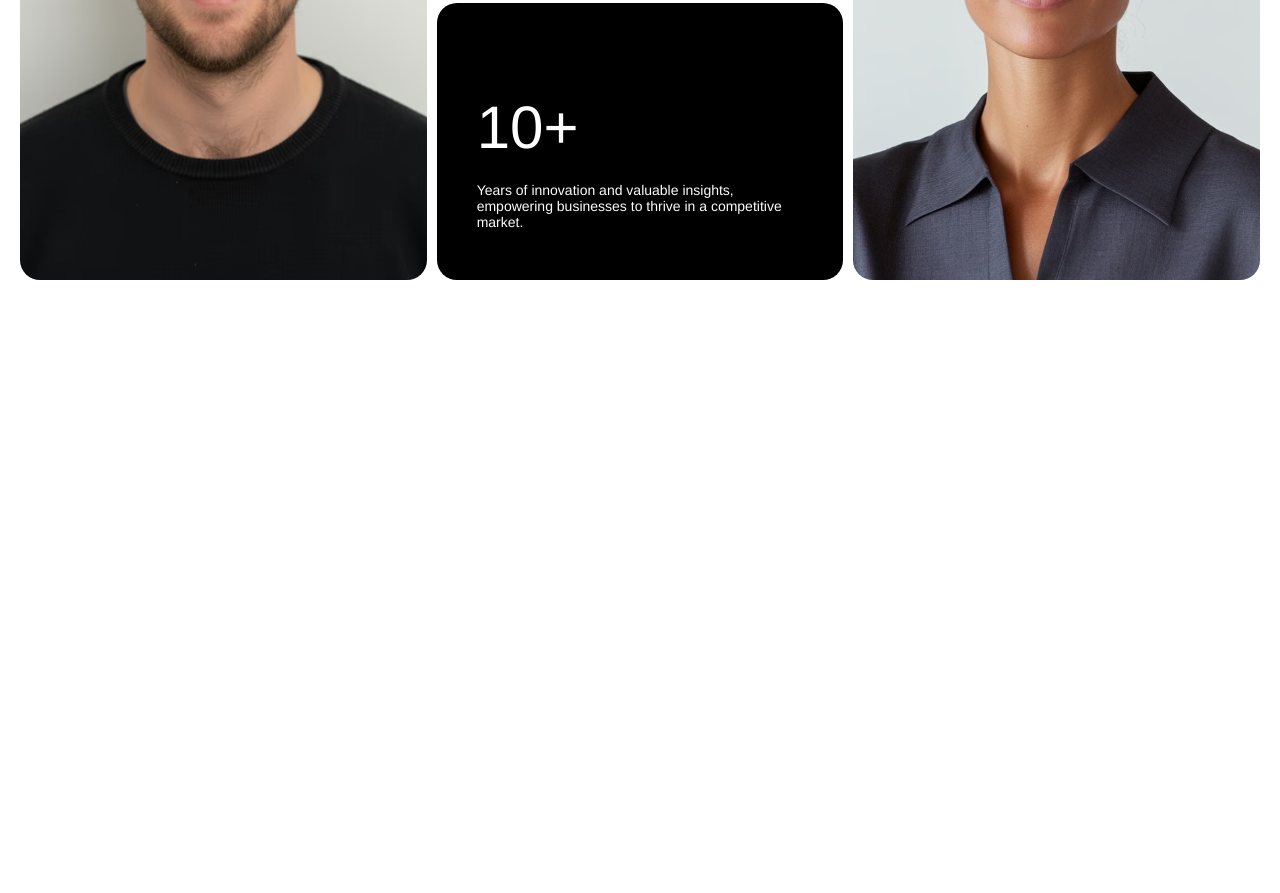
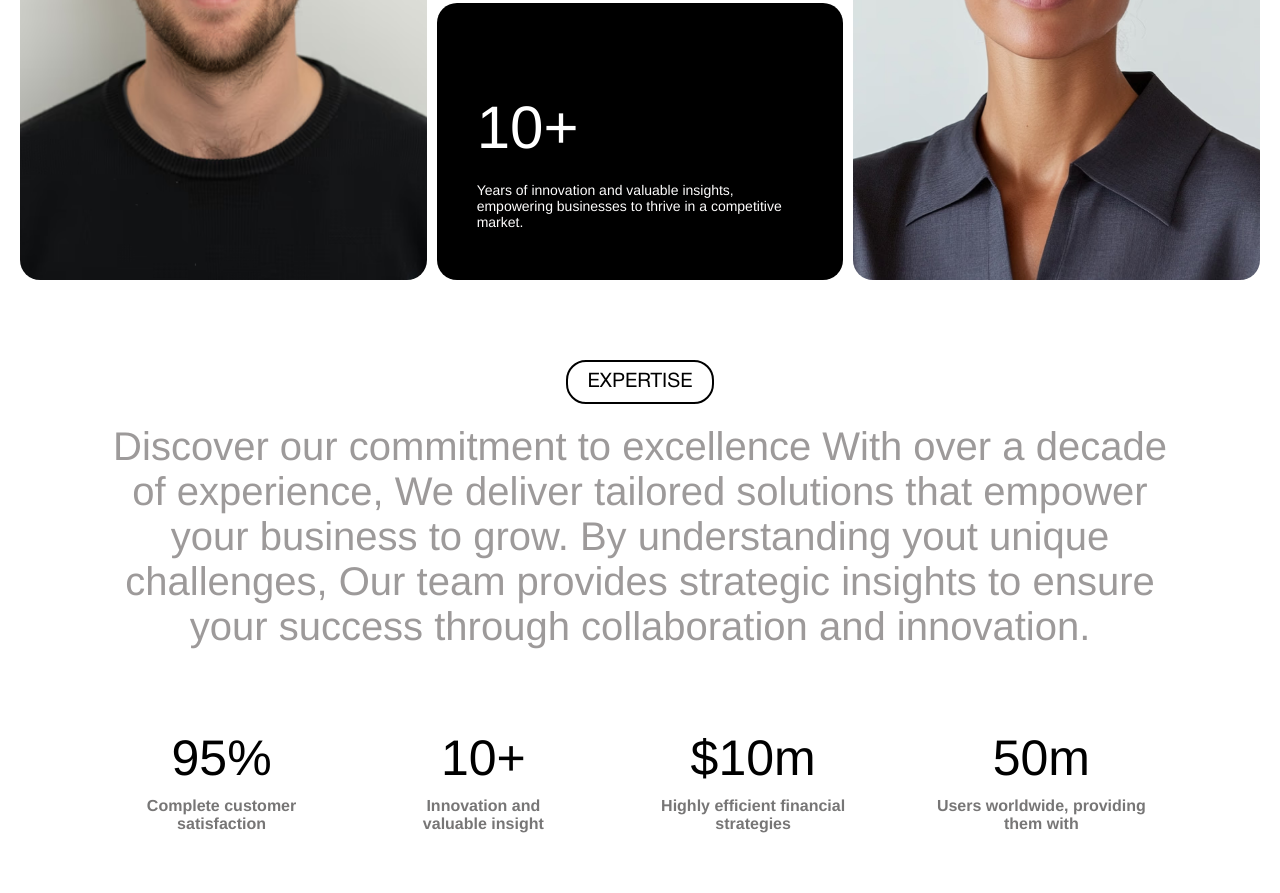
Before and after one commit to tanisha1527/cohort_task_8, a plain HTML site: page index.html in a window 1280 px wide. Shown: the part 730-1623 px from the top of the page. Before the commit the page ends 1030 px from the top, so only its background shows below. Drawn offline with nearby package versions, Linux system fonts and the light colour scheme.

Commit message:
add section_1

```diff
--- a/index.html
+++ b/index.html
@@ -60,6 +60,30 @@
             <h4>Years of innovation and valuable insights, <br> empowering businesses to thrive in a competitive market. </h4>
         </div>
       </div>
+      <div class="section_1">
+        <div class="section-top">
+        <button>EXPERTISE</button>
+        <h1>Discover our commitment to excellence With over a decade of experience, We deliver tailored solutions that empower your business to grow. By understanding yout unique challenges, Our team provides strategic insights to ensure your success through collaboration and innovation.</h1>
+        </div>
+        <div class="section-bottom">
+            <div>
+                <h1>95%</h1>
+                <h4>Complete customer satisfaction</h4>
+            </div>
+            <div>
+                <h1>10+</h1>
+                <h4>Innovation and valuable insight</h4>
+            </div>
+            <div>
+                <h1>$10m</h1>
+                <h4>Highly efficient financial strategies</h4>
+            </div>
+            <div>
+                <h1>50m</h1>
+                <h4>Users worldwide, providing them with</h4>
+            </div>
+        </div>
+      </div>
     </main>
   </body>
 </html>
--- a/style.css
+++ b/style.css
@@ -231,7 +231,6 @@ nav .nav-right {
 .bottom-up h1 {
     font-size: 60px;
     font-weight: 100;
-    margin-top: 60px;
     color: white;
 }
 
@@ -248,3 +247,57 @@ nav .nav-right {
     margin-bottom: 20px;
     color: white;
 }
+
+.section_1 {
+    height: auto;
+    width: 100%;
+    background-color: white;
+    padding: 40px 30px;
+}
+
+.section_1 .section-top {
+    padding: 0px 80px;
+    padding-top: 20px;
+    padding-bottom: 60px;
+    text-align: center;
+}
+
+.section-top button {
+    font-size: 20px;
+    padding: 10px 20px;
+    border-radius: 20px;
+    color: black;
+    border: 2px solid black;
+    background-color: white;
+}
+
+.section-top h1 {
+    font-size: 40px;
+    font-weight: 100;
+    color: rgb(157, 154, 154);
+    margin-top: 20px;
+}
+
+.section_1 .section-bottom {
+    display: flex;
+    justify-content: center;
+    align-items: center;
+    gap: 40px;
+    padding: 0px 80px;
+}
+
+.section-bottom div {
+    padding: 20px;
+    text-align: center;
+}
+
+.section-bottom div h1 {
+    font-size: 50px;
+    font-weight: 300;
+}
+
+.section-bottom div h4 {
+    font-size: 16px;
+    color: rgb(119, 118, 118);
+    padding-top: 10px;
+}
```
